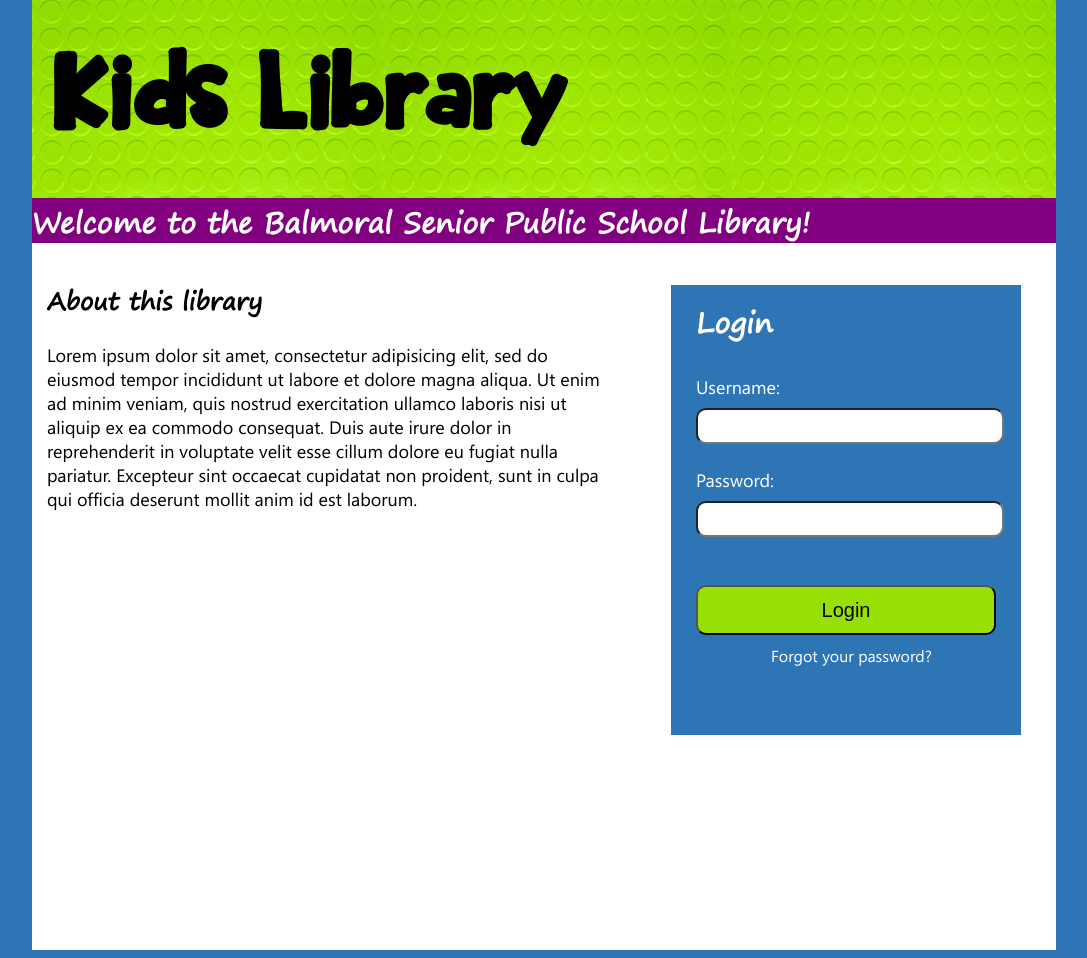
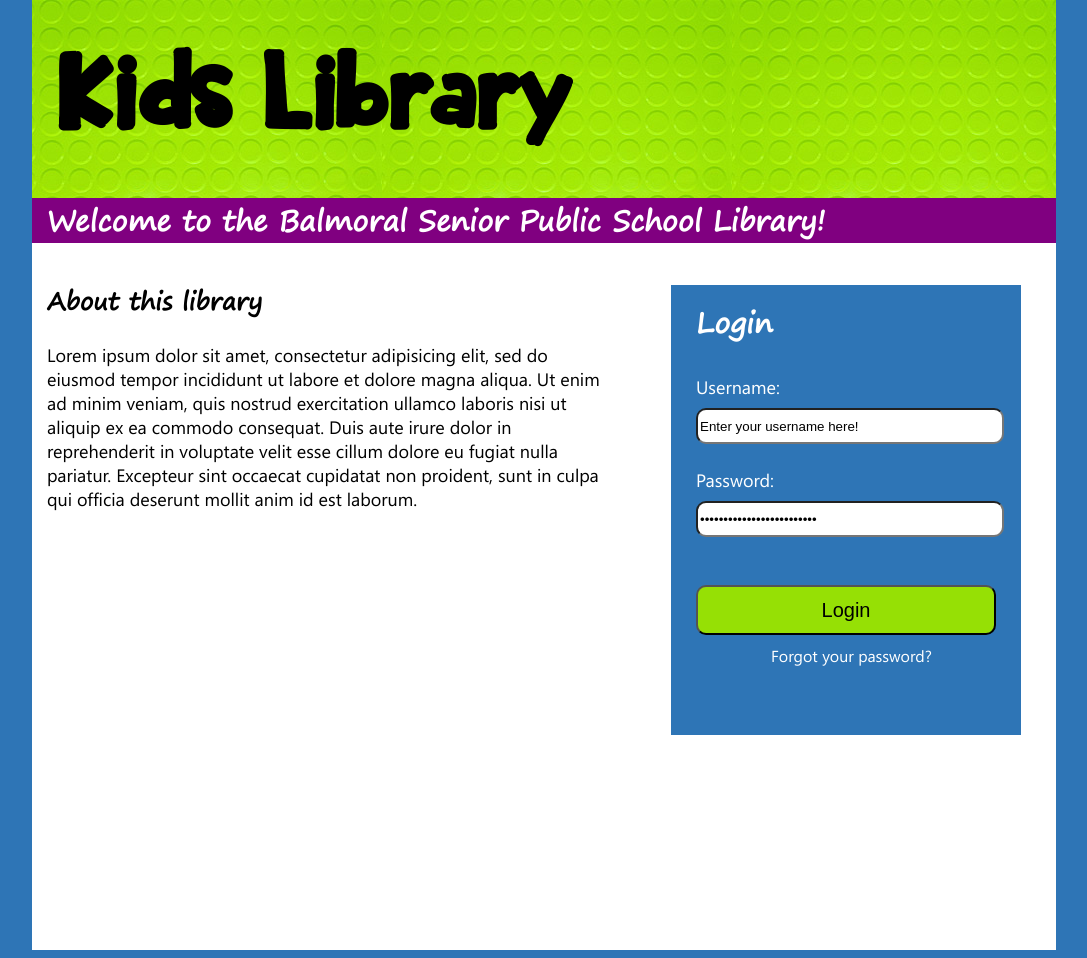
Before and after one commit to mojoopop/LibraryPerfect, a PHP site: page / in a window 1280 px wide. Shown: the whole page, without its empty margins (96-1183 px from the left). Run offline with PHP 8.4, Linux system fonts and the light colour scheme.

Commit message:
Styling fixes

```diff
--- a/_notes/dwsync.xml
+++ b/_notes/dwsync.xml
@@ -1,6 +1,6 @@
 <?xml version="1.0" encoding="utf-8" ?>
 <dwsync>
-<file name="index.php" server="Mac OS X/Applications/XAMPP/xamppfiles/htdocs/Library-Perfect/" local="3477863382" remote="318763443870759894" Dst="-1" />
+<file name="index.php" server="Mac OS X/Applications/XAMPP/xamppfiles/htdocs/Library-Perfect/" local="3477865578" remote="318763443870762090" Dst="-1" />
 <file name="KBPlanetEarth.ttf" server="Mac OS X/Applications/XAMPP/xamppfiles/htdocs/Library-Perfect/" local="3472142344" remote="318763443865038856" Dst="-1" />
 <file name="SEGOEPR.TTF" server="Mac OS X/Applications/XAMPP/xamppfiles/htdocs/Library-Perfect/" local="3460030503" remote="318763443852927015" Dst="-1" />
 <file name="SEGOEUI.TTF" server="Mac OS X/Applications/XAMPP/xamppfiles/htdocs/Library-Perfect/" local="3458349530" remote="318763443851246042" Dst="-1" />
--- a/index.php
+++ b/index.php
@@ -38,11 +38,11 @@
 
 <div id="schoolLogo" style="background-color: #0C6; background-image: url(images/greenbackground.jpg); background-repeat:repeat; position: absolute; left: 0px; top: -200px; font-weight: bold; color: #000; height: 200px; width: 1024px;  text-align:left; font-family:KBKids;">
 
-<p id="welcomeInfo" style="padding-left:15px; font-size: 96px; position:absolute; top:-50px; " >Kids Library</p></div>
+<p id="welcomeInfo" style="padding-left:20px; font-size: 96px; position:absolute; top:-50px; " >Kids Library</p></div>
 
 
 
-<h1 id="homeTitle" style=" width:1024px; height: 45px; position:absolute; top:-21px;background-color:#800080; color:#FFF; font-family: SegoePrint; font-size: 28px; "> <p id="welcomeMsg" style=" position:absolute; top: -33px; padding-left:15px">Welcome to the  Library System: </p></h1>
+<h1 id="homeTitle" style=" width:1024px; height: 45px; position:absolute; top:-21px;background-color:#800080; color:#FFF; font-family: SegoePrint; font-size: 28px; "> <p id="welcomeMsg" style=" position:absolute; top: -30px; left:15px">No welcome messeage!</p></h1>
 
 <script>if (window.XMLHttpRequest)
   {// code for IE7+, Firefox, Chrome, Opera, Safari
@@ -56,7 +56,7 @@
 xmlhttp.send();
 xmlDoc=xmlhttp.responseXML;
 
-document.getElementById("homeTitle").innerHTML=
+document.getElementById("welcomeMsg").innerHTML=
 "Welcome to the "+xmlDoc.getElementsByTagName("schoolName")[0].childNodes[0].nodeValue +" Library!";
 
 </script>
@@ -73,8 +73,8 @@
 <h2 id="loginFirstPage" style="text-align:left; position:absolute; padding-left: 25px; top: -10px; font-family:SegoePrint; font-size:28px; color:#FFF;">Login</h2>
 
 <form action="" method="get" style="text-align:left; position:absolute; top:90px; padding-left:25px; font-family: SegoeUI; font-size: 18px; color:#FFF;">
-<div id="feildDescriptions" style=" margin-bottom:-15px;">Username:</div><br /><input type="text" name="username" style="height: 30px; width: 300px; border-radius: 10px;" /><br /><br />
-<div id="feildDescriptions" style=" margin-bottom:-15px;">Password:</div> <br /><input type="password" name="pwd" style="height: 30px; width: 300px; border-radius: 10px;" /><br /><br /><br />
+<div id="feildDescriptions" style=" margin-bottom:-15px;">Username:</div><br /><input type="text" name="username" value="Enter your username here!" style="height: 30px; width: 300px; border-radius: 10px;" /><br /><br />
+<div id="feildDescriptions" style=" margin-bottom:-15px;">Password:</div> <br /><input type="password" name="pwd" value="Enter your password here!" style="height: 30px; width: 300px; border-radius: 10px;" /><br /><br /><br />
 <input type="submit" name="submit" value="Login"  style="font-size:20px; height: 50px; width: 300px; border-radius: 10px; background-color:#96E005;"/>
 </form>
 <div id="forgotPassword" style="color:#fff; font-family: SegoeUI; position:absolute; left: 100px;top:360px;">Forgot your password?</div>
```
